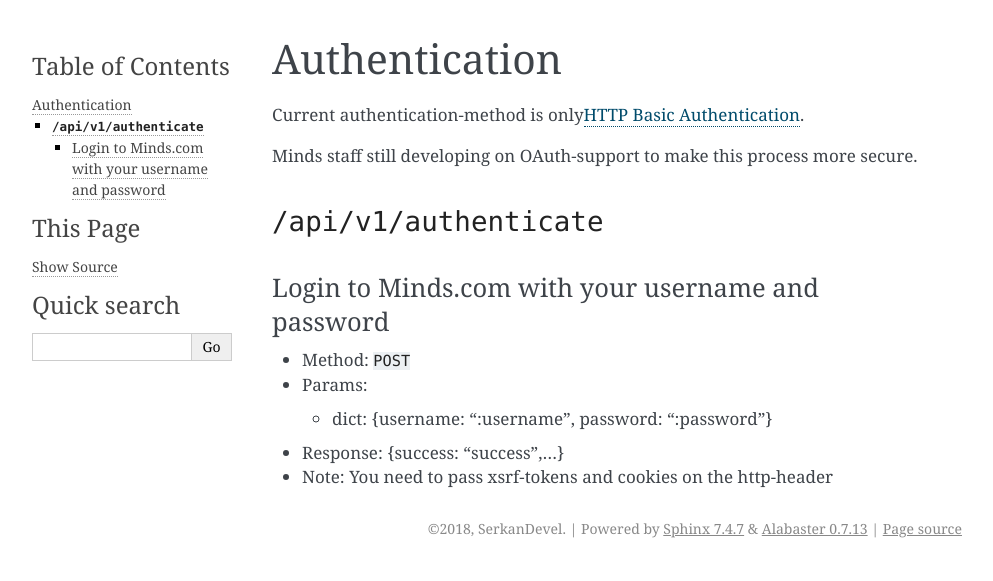
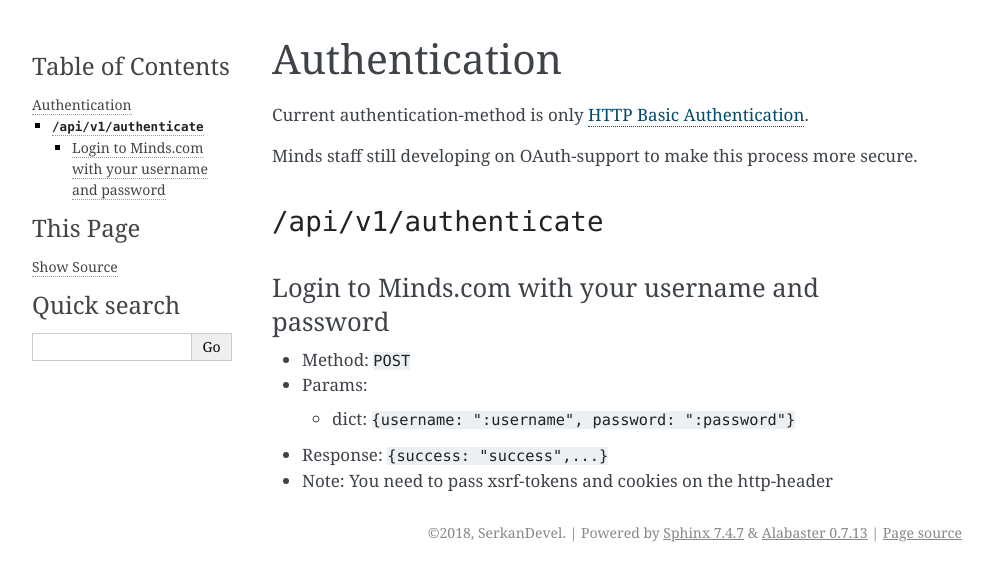
Before and after one commit to Serkan-devel/Illuminaten-schnittstelle, a Sphinx documentation site: the page built from docs/auth.md, in a window 1280 px wide. Shown: the top 581 px of the page, without its empty margins (148-1141 px from the left). Built offline with Sphinx 7.4.7, drawn with Linux system fonts in a browser that asks for light colours.

Commit message:
slightly improve formatting

```diff
--- a/docs/auth.md
+++ b/docs/auth.md
@@ -1,6 +1,6 @@
 ## Authentication
 
-Current authentication-method is only[HTTP Basic Authentication](https://developer.mozilla.org/en-US/docs/Web/HTTP/Headers/Authorization).
+Current authentication-method is only [HTTP Basic Authentication](https://developer.mozilla.org/en-US/docs/Web/HTTP/Headers/Authorization).
 
 Minds staff still developing on OAuth-support to make this process more secure.
 
@@ -8,7 +8,7 @@
 #### Login to Minds.com with your username and password
 * Method: `POST`
 * Params:
-    * dict: {username: ":username", password: ":password"}
+    * dict: `{username: ":username", password: ":password"}`
 * Response:
-    {success: "success",...}
+    `{success: "success",...}`
 * Note: You need to pass xsrf-tokens and cookies on the http-header
```
Also changed, not shown: 1 other file.
